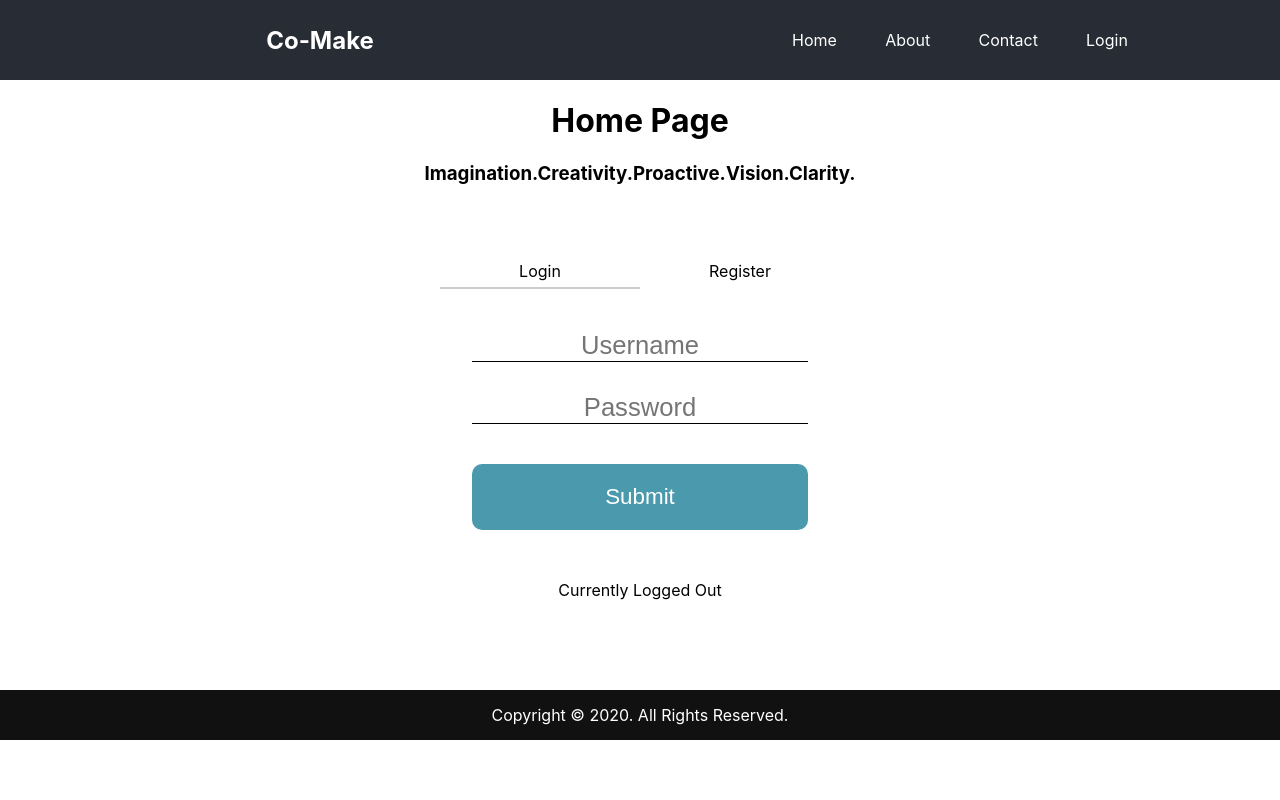
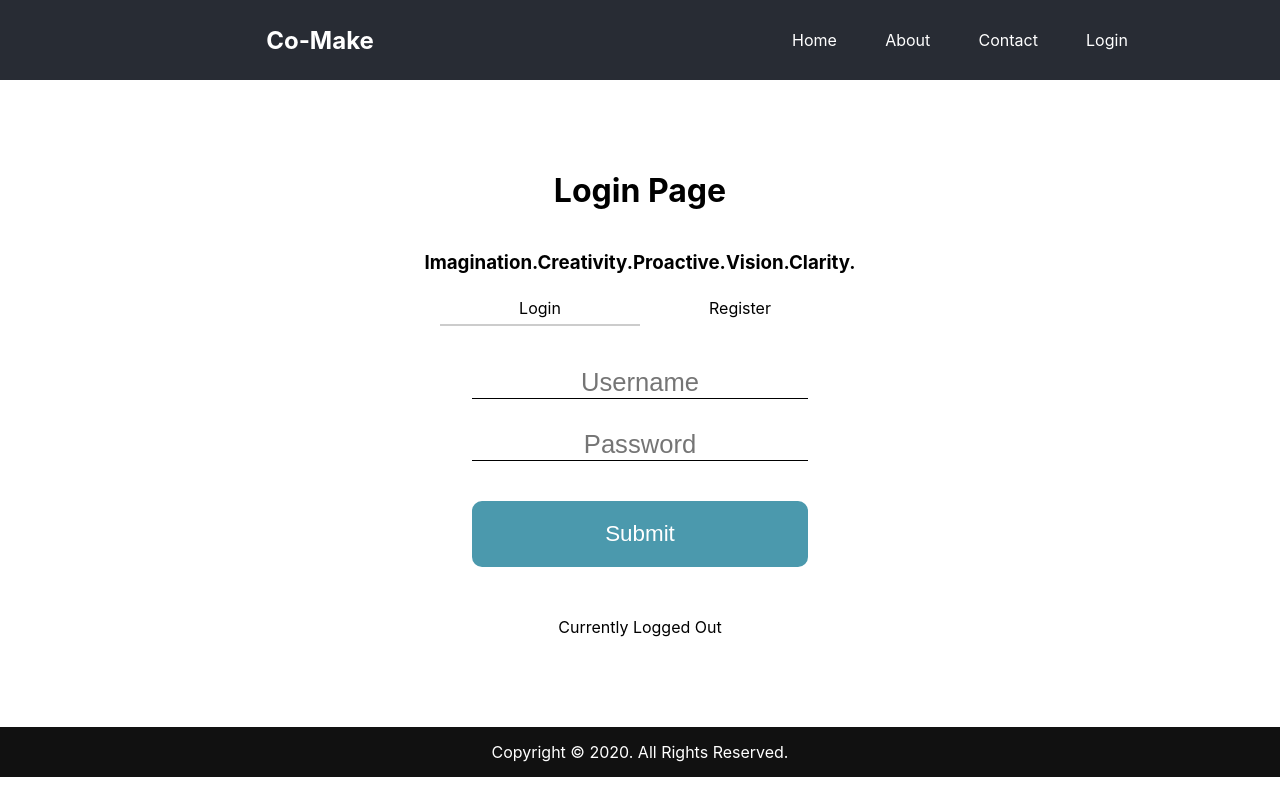
Before and after one commit to Co-make-bw/front-end, a React (Create React App) app in the folder co-make/: page /login in a window 1280 px wide. Built offline with nearby package versions, Linux system fonts and the light colour scheme.

Commit message:
login, login box and navbar components refactored

```diff
--- a/co-make/src/App.js
+++ b/co-make/src/App.js
@@ -1,15 +1,12 @@
 import React from "react";
-import State from "./State";
-import Navbar from './components/Navbar';
-import Footer from './components/Footer';
+import Main from "./Main";
+
 
 function App() {
 
 	return (
 		<div>
-			<Navbar />
-			<State />
-			<Footer />
+			<Main />
 		</div>
 	);
 }
--- /dev/null
+++ b/co-make/src/Main.js
@@ -0,0 +1,23 @@
+import React, { useState } from 'react';
+import Navbar from './components/Navbar';
+import Footer from './components/Footer';
+
+function Main() {
+
+    const [loginBox, setLoginBox] = useState(true);
+    const [registerBox, setRegisterBox] = useState(false);
+    const [isLoggedIn, setIsLoggedIn] = useState(false);
+
+    return (
+        <>
+            <Navbar
+                setLoginBox = {setLoginBox} loginBox = {loginBox }
+                setRegisterBox = { setRegisterBox } registerBox = { registerBox }
+                setIsLoggedIn = { setIsLoggedIn }  isLoggedIn = { isLoggedIn }
+            />
+            <Footer />
+        </>
+    )
+}
+
+export default Main;
--- a/co-make/src/State.js
+++ /dev/null
@@ -1,19 +0,0 @@
-import React, { useState } from 'react';
-import Login from './components/Login';
-
-function State() {
-
-    const [loginBox, setLoginBox] = useState(true);
-    const [registerBox, setRegisterBox] = useState(false);
-    const [isLoggedIn, setIsLoggedIn] = useState(false);
-
-    return (
-        <Login
-        setLoginBox = {setLoginBox} loginBox = {loginBox }
-        setRegisterBox = { setRegisterBox } registerBox = { registerBox }
-        setIsLoggedIn = { setIsLoggedIn }  isLoggedIn = { isLoggedIn }
-        />
-    )
-}
-
-export default State;
--- a/co-make/src/components/Dashboard/Default.js
+++ b/co-make/src/components/Dashboard/Default.js
@@ -1,6 +1,4 @@
 import React from 'react';
-
-// components
 import EditProfile from './EditProfile';
 import ViewProfile from './ViewProfile'
 
--- a/co-make/src/components/Login.js
+++ b/co-make/src/components/Login.js
@@ -2,6 +2,7 @@ import React from "react";
 import LoginBox from "./LoginBox";
 import Register from "./Register";
 import LoggedInState from "./LoggedInState";
+import Tagline from './Tagline';
 import "./Default.css";
 
 function Login(props) {
@@ -20,7 +21,8 @@ function Login(props) {
 
     return (
         <div className="root-container">
-
+            <h1>Login Page</h1>
+            <Tagline />
             <div className="box-controller">
                 <div className="controller">
                     <div
--- a/co-make/src/components/LoginBox.js
+++ b/co-make/src/components/LoginBox.js
@@ -1,8 +1,10 @@
 import React from 'react';
+import { BrowserRouter as Router, Switch, Route } from 'react-router-dom';
 import axios from 'axios';
 import { useHistory } from 'react-router-dom';
 import { connect } from 'react-redux';
 import { Formik, Form, Field, ErrorMessage } from 'formik';
+import DashboardDefault from './Dashboard/Default';
 import './Box.css';
 
 function LoginBox(props) {
@@ -18,10 +20,20 @@ function LoginBox(props) {
 							password: ''
 						}}
 						validate={values => {
+
 							const errors = {};
 							if (!values.username) {
 								errors.username = 'Required';
+							} else if (values.username.length < 5) {
+								errors.username = 'Username must be at least 5 characters in length';
 							}
+
+							if (!values.password) {
+								errors.password = 'Required';
+							} else if (values.password.length < 6) {
+								errors.password = '6 or more characters is required';
+							}
+
 							return errors;
 						}}
 						onSubmit={( values ) => {
@@ -92,6 +104,15 @@ function LoginBox(props) {
 						)}
 					</Formik>
 				</div>
+				<Router>
+					<Switch>
+						<Route>
+						<Route path="/dashboard/:id">
+							<DashboardDefault />
+						</Route>
+						</Route>
+					</Switch>
+				</Router>
 			</div>
 		</div>
 	);
--- a/co-make/src/components/Navbar.js
+++ b/co-make/src/components/Navbar.js
@@ -3,12 +3,11 @@ import { BrowserRouter as Router, Switch, Route, Link } from 'react-router-dom';
 import Home from './Home';
 import About from './About';
 import Contact from './Contact';
-import LogStatusLink from './LogStatusLink';
-import LogStatusRoute from './LogStatusRoute';
+import Login from './Login';
 import DashboardDefault from './Dashboard/Default';
 import './Navbar.css';
 
-function Navbar() {
+function Navbar(props) {
 
 
 	return (
@@ -26,7 +25,9 @@ function Navbar() {
 					<Link to='/contact' className='link'>
 						Contact
 					</Link>
-					<LogStatusLink />
+					<Link to='/login' className='link'>
+						Login
+					</Link>
 				</div>
 			</nav>
 
@@ -37,7 +38,15 @@ function Navbar() {
 			<Route path="/contact">
 			  <Contact />
 			</Route>
+			<Route path="/login">
+			  <Login
 
+			  setLoginBox = {props.setLoginBox} loginBox = {props.loginBox }
+			  setRegisterBox = { props.setRegisterBox } registerBox = { props.registerBox }
+			  setIsLoggedIn = { props.setIsLoggedIn }  isLoggedIn = { props.isLoggedIn }
+
+			 />
+			</Route>
 			<Route path="/dashboard/:id">
 			  <DashboardDefault />
 			</Route>
--- a/co-make/src/components/Register.js
+++ b/co-make/src/components/Register.js
@@ -70,15 +70,19 @@ function Register(props) {
                     }}>
                         {({ values, handleChange, isSubmitting}) => (
                             <Form id="loginForm">
+
                                 <label htmlFor="username">Username<span className="star">*</span></label>
                                 <Field placeholder="Username" autoFocus type="text" name="username" autoComplete="off" onChange = {handleChange} />
                                 <ErrorMessage name="username" component="div"/>
+
                                 <label htmlFor="email">Email<span className="star">*</span></label>
                                 <Field placeholder="Email" type="email" name="email" autoComplete="off"/>
                                 <ErrorMessage name="email" component="div"/>
+
                                 <label htmlFor="password">Password<span className="star">*</span></label>
                                 <Field placeholder="Password" type="password" name="password" autoComplete="off"/>
                                 <ErrorMessage name="password" component="div"/>
+
                                 <label htmlFor="password2">Confirm Password<span className="star">*</span></label>
                                 <Field placeholder="Confirm Password" type="password" name="password2" autoComplete="off"/>
                                 <ErrorMessage name="password2" component="div"/>
@@ -87,9 +91,11 @@ function Register(props) {
                                     <label htmlFor="tos">Accept Terms of Service<span className="star">*</span></label>
                                     <ErrorMessage name="tos" component="div"/>
                                 </div>
+
                                 <button type="submit" disabled={isSubmitting}>
                                     Submit
                                 </button>
+
                                 <pre>{JSON.stringify(values, null, 2)}</pre>
                             </Form>
 
```
